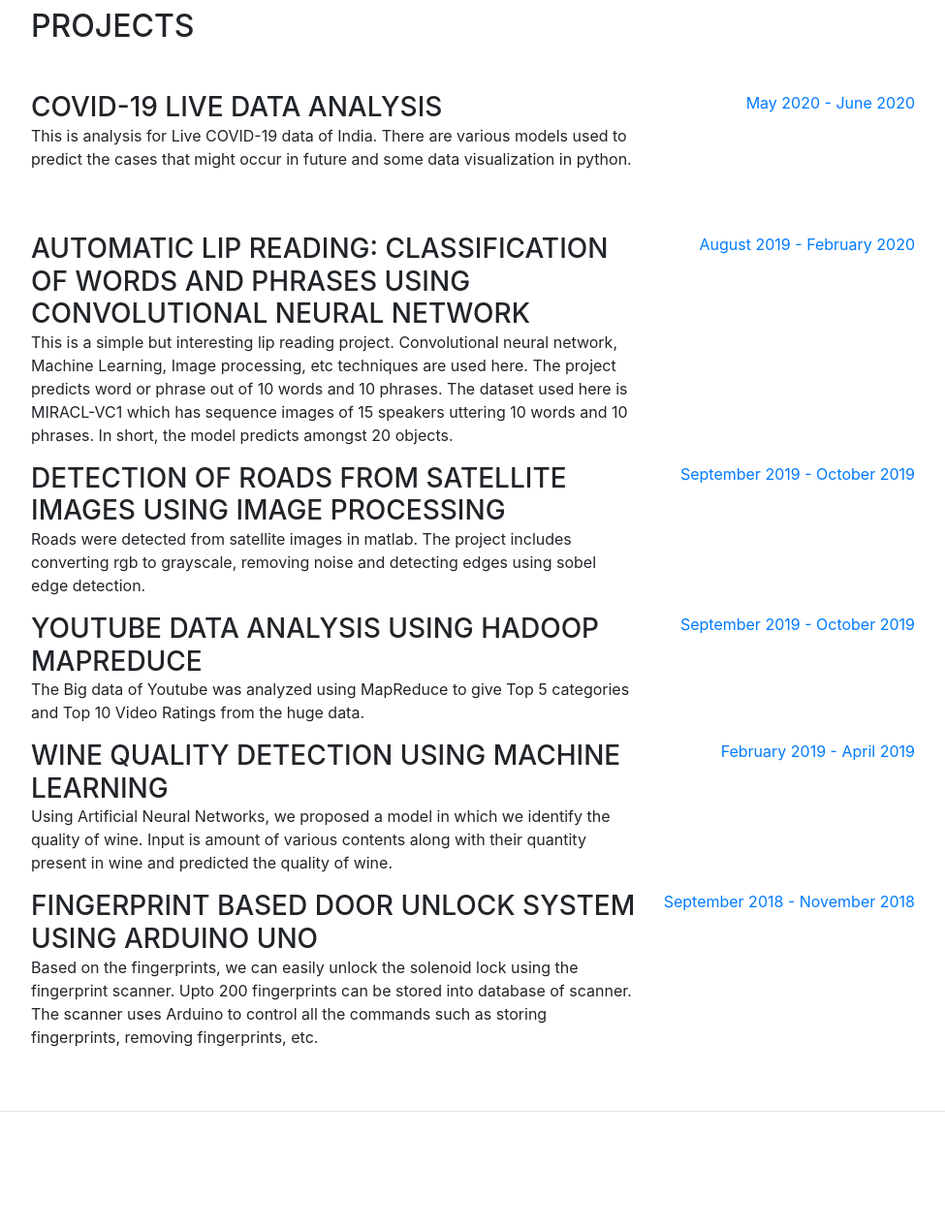
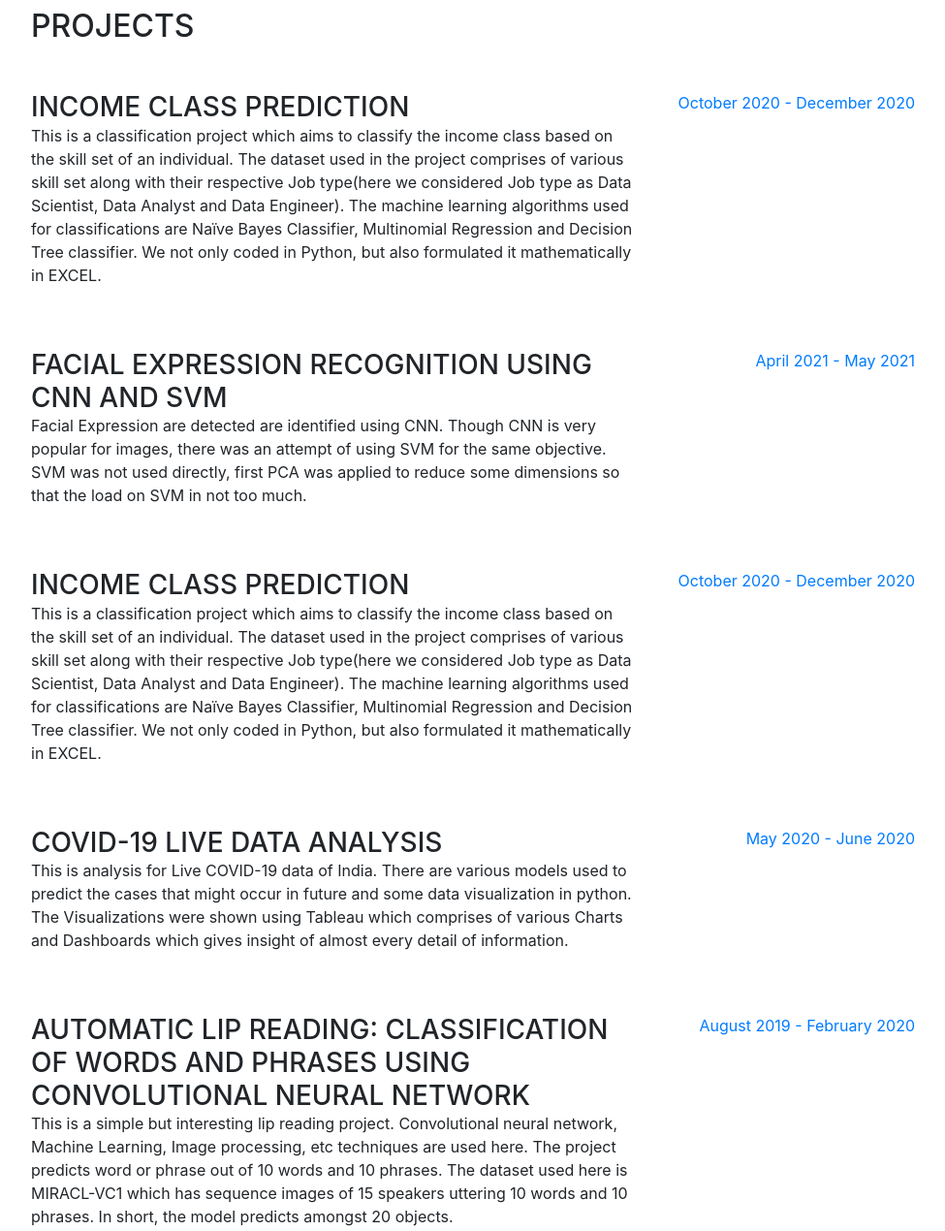
Before and after one commit to Bosnomer/nikhilkesarkarportfolio, a website with bundled scripts: page index.html in a window 1280 px wide. Shown: the part 2440-3710 px from the top of the page at 97% size, without its empty margins (288-1263 px from the left). Built offline with nearby package versions, Linux system fonts and the light colour scheme; a web font is replaced by a local one.

Commit message:
Update index.html

```diff
--- a/index.html
+++ b/index.html
@@ -182,8 +182,54 @@
 
           <div class="resume-item d-flex flex-column flex-md-row mb-5">
             <div class="resume-content mr-auto">
+              <h3 class="mb-0">Income Class Prediction</h3>
+              <div>This is a classification project which aims to classify the income class based on the skill set of an individual.
+                      The dataset used in the project comprises of various skill set along with their respective Job type(here we
+                      considered Job type as Data Scientist, Data Analyst and Data Engineer).
+                      The machine learning algorithms used for classifications are Naïve Bayes Classifier, Multinomial Regression
+                      and Decision Tree classifier. We not only coded in Python, but also formulated it mathematically in EXCEL.</div>
+              <p></p>
+            </div>
+            <div class="resume-date text-md-right">
+              <span class="text-primary">October 2020 - December 2020</span>
+            </div>
+          </div>
+
+          <div class="resume-item d-flex flex-column flex-md-row mb-5">
+            <div class="resume-content mr-auto">
+              <h3 class="mb-0">Facial Expression Recognition using CNN and SVM</h3>
+              <div>Facial Expression are detected are identified using CNN. Though CNN is very popular for images, there was
+                      an attempt of using SVM for the same objective. SVM was not used directly, first PCA was applied to
+                      reduce some dimensions so that the load on SVM in not too much.</div>
+              <p></p>
+            </div>
+            <div class="resume-date text-md-right">
+              <span class="text-primary">April 2021 - May 2021</span>
+            </div>
+          </div>
+
+          <div class="resume-item d-flex flex-column flex-md-row mb-5">
+            <div class="resume-content mr-auto">
+              <h3 class="mb-0">Income Class Prediction</h3>
+              <div>This is a classification project which aims to classify the income class based on the skill set of an individual.
+                      The dataset used in the project comprises of various skill set along with their respective Job type(here we
+                      considered Job type as Data Scientist, Data Analyst and Data Engineer).
+                      The machine learning algorithms used for classifications are Naïve Bayes Classifier, Multinomial Regression
+                      and Decision Tree classifier. We not only coded in Python, but also formulated it mathematically in EXCEL.</div>
+              <p></p>
+            </div>
+            <div class="resume-date text-md-right">
+              <span class="text-primary">October 2020 - December 2020</span>
+            </div>
+          </div>
+
+          <div class="resume-item d-flex flex-column flex-md-row mb-5">
+            <div class="resume-content mr-auto">
               <h3 class="mb-0">Covid-19 Live Data Analysis</h3>
-              <div>This is analysis for Live COVID-19 data of India. There are various models used to predict the cases that might occur in future and some data visualization in python.</div>
+              <div>This is analysis for Live COVID-19 data of India. There are various models used to predict the cases that
+                      might occur in future and some data visualization in python.
+                      The Visualizations were shown using Tableau which comprises of various Charts and Dashboards which
+                      gives insight of almost every detail of information.</div>
               <p></p>
             </div>
             <div class="resume-date text-md-right">
@@ -215,34 +261,12 @@
 
           <div class="resume-item d-flex flex-column flex-md-row">
             <div class="resume-content mr-auto">
-              <h3 class="mb-0">Youtube Data Analysis using Hadoop MapReduce</h3>
-              <div>The Big data of Youtube was analyzed using MapReduce to give Top 5 categories and Top 10 Video Ratings from the huge data.</div>
-              <p></p>
-            </div>
-            <div class="resume-date text-md-right">
-              <span class="text-primary">September 2019 - October 2019</span>
-            </div>
-          </div>
-
-          <div class="resume-item d-flex flex-column flex-md-row">
-            <div class="resume-content mr-auto">
               <h3 class="mb-0">Wine Quality Detection using Machine learning</h3>
               <div>Using Artificial Neural Networks, we proposed a model in which we identify the quality of wine. Input is amount of various contents along with their quantity present in wine and predicted the quality of wine.</div>
               <p></p>
             </div>
             <div class="resume-date text-md-right">
               <span class="text-primary">February 2019 - April 2019</span>
-            </div>
-          </div>
-
-          <div class="resume-item d-flex flex-column flex-md-row">
-            <div class="resume-content mr-auto">
-              <h3 class="mb-0">Fingerprint Based Door Unlock System using Arduino UNO</h3>
-              <div>Based on the fingerprints, we can easily unlock the solenoid lock using the fingerprint scanner. Upto 200 fingerprints can be stored into database of scanner. The scanner uses Arduino to control all the commands such as storing fingerprints, removing fingerprints, etc.</div>
-              <p></p>
-            </div>
-            <div class="resume-date text-md-right">
-              <span class="text-primary">September 2018 - November 2018</span>
             </div>
           </div>
 
```
